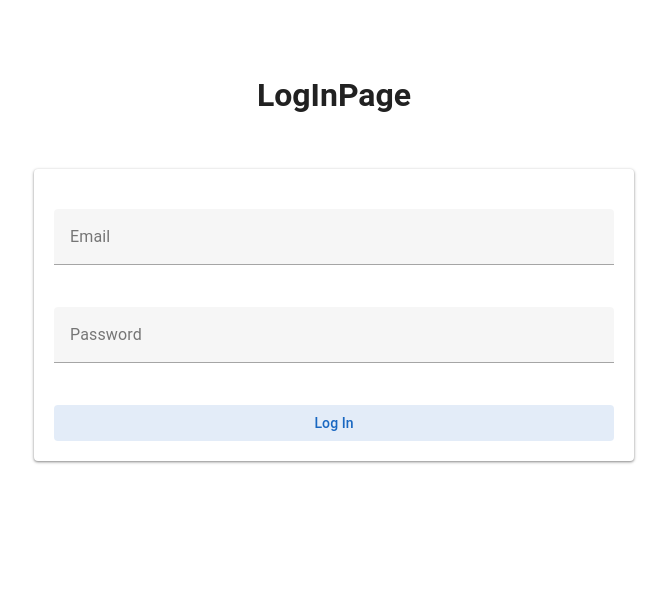
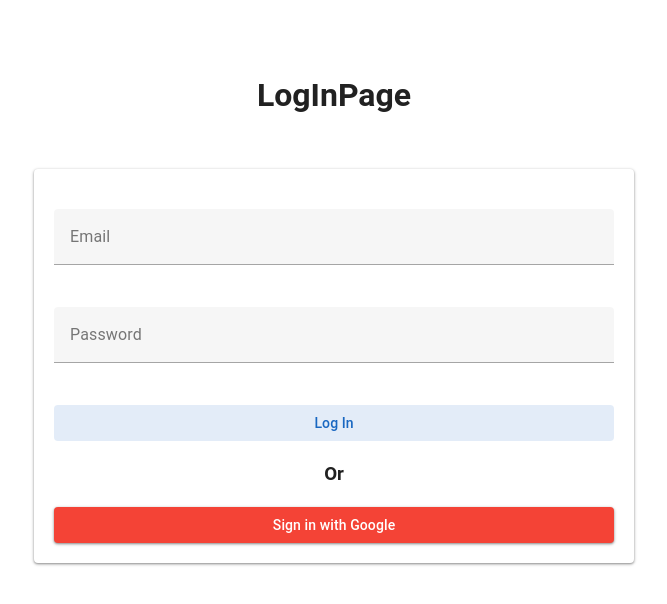
Before and after one commit to Tobii0822/system_integration, a Nuxt app: page /login in a window 1280 px wide. Shown: the top 604 px of the page, without its empty margins (306-973 px from the left). Built offline with nearby package versions, Linux system fonts and the light colour scheme.

Commit message:
added google integ

```diff
--- a/app/pages/login.vue
+++ b/app/pages/login.vue
@@ -18,12 +18,49 @@
 
       <v-btn block variant="tonal" color="primary">Log In</v-btn>
 
+      <h3>Or</h3>
+      <v-btn block variant="elevated"
+      color="red"
+      style = "margin-top: 10px;"
+      @click="loginWithGoogle"
+      >Sign in with Google </v-btn>
+
     </v-card>
 
   </div>
 </template>
 
 <script lang="ts" setup>
+//@ts-nocheck
+const config = useRuntimeConfig()
+
+declare global {
+  interface Window {
+    google:any
+  }
+}
+
+const loginWithGoogle = () => {
+  const client = window.google.accounts.oauth2.initTokenClient({
+    client_id: config.public.googleClientId,
+    scope: 'openid email profile',
+    callback: async (response:any) => {
+      const userInfo = await $fetch('https://www.googleapis.com/oauth2/v3/userinfo', {
+        headers: {
+          Authorization: `Bearer ${response.access_token}`
+        }
+      })
+
+      localStorage.setItem('google_user', JSON.stringify(userInfo))
+      localStorage.setItem('google_token', response.access_token)
+
+      navigateTo('/')
+    }
+  })
+
+  client.requestAccessToken()
+}
+
 
 </script>
 
--- /dev/null
+++ b/app/plugins/google.client.ts
@@ -0,0 +1,11 @@
+export default defineNuxtPlugin((nuxtApp) => {
+    useHead({
+        script: [
+            {
+                src: 'https://accounts.google.com/gsi/client',
+                async: true,
+                defer: true
+            }
+        ]
+    })
+})
--- a/nuxt.config.ts
+++ b/nuxt.config.ts
@@ -17,4 +17,11 @@ export default defineNuxtConfig({
       },
     },
   },
+
+  runtimeConfig: {
+    public: {
+      //@ts-ignore
+      googleClientId: process.env.NUXT_PUBLIC_GOOGLE_CLIENT_ID
+    }
+  }
 })
```
